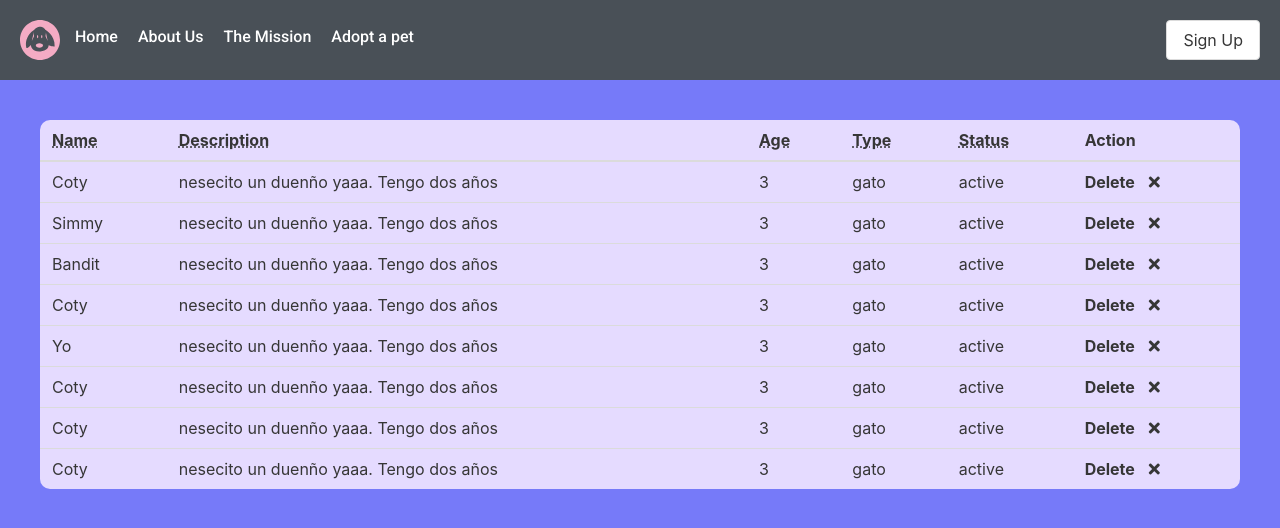
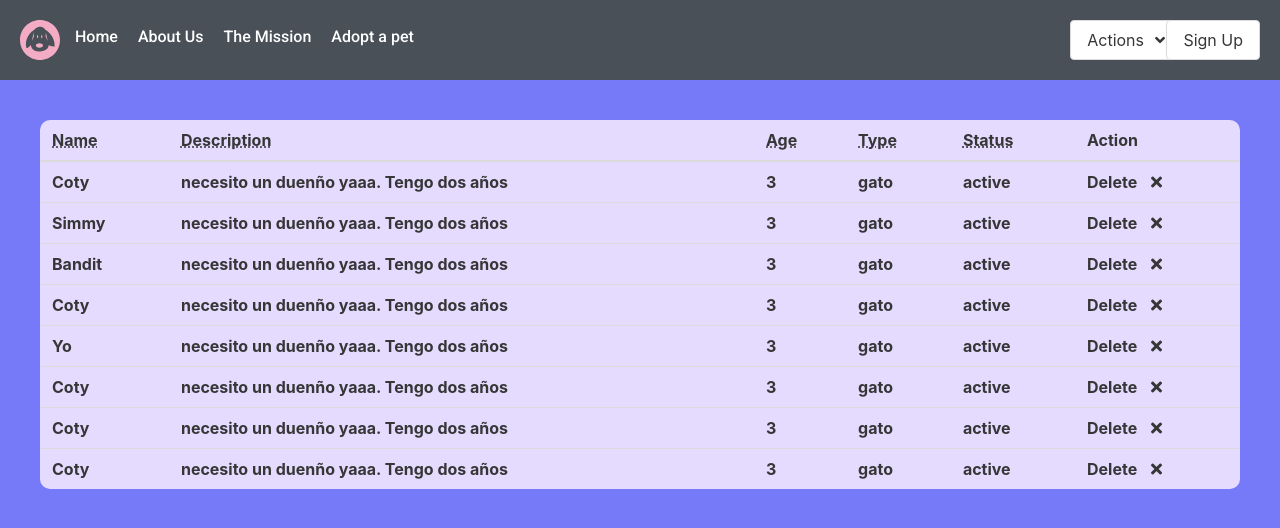
Before and after one commit to jbovone/ra-hackatlon-course-it, a React (Create React App) app: page /user-pet-list in a window 1280 px wide. Shown: the top 528 px of the page. Built offline with nearby package versions, Linux system fonts and the light colour scheme.

Commit message:
Implemented UI changes

```diff
--- a/src/App.js
+++ b/src/App.js
@@ -21,7 +21,7 @@ import UserPetList from "./pages/userPetList";
 const pets = [
   {
     name: "Coty",
-    description: "nesecito un duenño yaaa. Tengo dos años",
+    description: "necesito un duenño yaaa. Tengo dos años",
     type: "gato",
     images: "",
     age: "3",
@@ -29,7 +29,7 @@ const pets = [
   },
   {
     name: "Simmy",
-    description: "nesecito un duenño yaaa. Tengo dos años",
+    description: "necesito un duenño yaaa. Tengo dos años",
     type: "gato",
     images: "",
     age: "3",
@@ -38,7 +38,7 @@ const pets = [
 
   {
     name: "Bandit",
-    description: "nesecito un duenño yaaa. Tengo dos años",
+    description: "necesito un duenño yaaa. Tengo dos años",
     type: "gato",
     images: "",
     age: "3",
@@ -47,7 +47,7 @@ const pets = [
 
   {
     name: "Coty",
-    description: "nesecito un duenño yaaa. Tengo dos años",
+    description: "necesito un duenño yaaa. Tengo dos años",
     type: "gato",
     images: "",
     age: "3",
@@ -55,7 +55,7 @@ const pets = [
   },
   {
     name: "Yo",
-    description: "nesecito un duenño yaaa. Tengo dos años",
+    description: "necesito un duenño yaaa. Tengo dos años",
     type: "gato",
     images: "",
     age: "3",
@@ -63,7 +63,7 @@ const pets = [
   },
   {
     name: "Coty",
-    description: "nesecito un duenño yaaa. Tengo dos años",
+    description: "necesito un duenño yaaa. Tengo dos años",
     type: "gato",
     images: "",
     age: "3",
@@ -71,7 +71,7 @@ const pets = [
   },
   {
     name: "Coty",
-    description: "nesecito un duenño yaaa. Tengo dos años",
+    description: "necesito un duenño yaaa. Tengo dos años",
     type: "gato",
     images: "",
     age: "3",
@@ -79,7 +79,7 @@ const pets = [
   },
   {
     name: "Coty",
-    description: "nesecito un duenño yaaa. Tengo dos años",
+    description: "necesito un duenño yaaa. Tengo dos años",
     type: "gato",
     images: "",
     age: "3",
--- a/src/components/bulma-components/aside.jsx
+++ b/src/components/bulma-components/aside.jsx
@@ -1,10 +1,14 @@
-import React from "react";
+import React, { useState } from "react";
 import { css } from "@emotion/css";
 import axios from "axios";
 
 const style = css({});
 
 const Aside = () => {
+  const [show, toggleShow] = useState(false);
+
+  const handleShow = () => toggleShow(!show);
+
   function handleLogout() {
     return axios
       .post("/logout", {
@@ -16,26 +20,32 @@ const Aside = () => {
       .catch(() => console.log("exploto"));
   }
   return (
-    <div className="dropdown is-active">
-      <div className="dropdown-trigger">
+    <div
+      className="dropdown is-active"
+      style={{ position: "absolute", right: "100px", top: "20px" }}
+    >
+      <div onClick={handleShow} className="dropdown-trigger">
         <button
           className="button"
           aria-haspopup="true"
           aria-controls="dropdown-menu"
         >
-          <span>Dropdown button</span>
+          <span>Actions</span>
           <span className="icon is-small">
             <i className="fas fa-angle-down" aria-hidden="true"></i>
           </span>
         </button>
       </div>
       <div className="dropdown-menu" id="dropdown-menu" role="menu">
-        <div className="dropdown-content">
+        <div
+          className="dropdown-content"
+          style={{ display: show ? "inline-block" : "none" }}
+        >
           <a href="/user-pet-list" className="dropdown-item">
             Your Publications
           </a>
           <a className="dropdown-item">Edit contact information</a>
-          <a href="#" className="dropdown-item is-active">
+          <a href="#" className="dropdown-item">
             Adoption Success
           </a>
           <a href="#" className="dropdown-item">
--- a/src/components/bulma-components/nav.jsx
+++ b/src/components/bulma-components/nav.jsx
@@ -51,6 +51,7 @@ const BulmaNav = ({ formShow }) => {
         </li>
       </ul>
       <div>
+        <Aside />
         <button
           className="button"
           style={{ margin: "5px" }}
--- a/src/components/bulma-components/table-row.jsx
+++ b/src/components/bulma-components/table-row.jsx
@@ -12,11 +12,21 @@ export default function TableRow({ name, description, age, type, status }) {
 
   return (
     <tr>
-      <td>{name}</td>
-      <td>{description}</td>
-      <td>{age}</td>
-      <td>{type}</td>
-      <td>{status}</td>
+      <td>
+        <strong>{name}</strong>
+      </td>
+      <td>
+        <strong>{description}</strong>
+      </td>
+      <td>
+        <strong>{age}</strong>
+      </td>
+      <td>
+        <strong>{type}</strong>
+      </td>
+      <td>
+        <strong>{status}</strong>
+      </td>
       <td>
         <strong onClick={handleDelete} className={Delete}>
           {" "}
```
